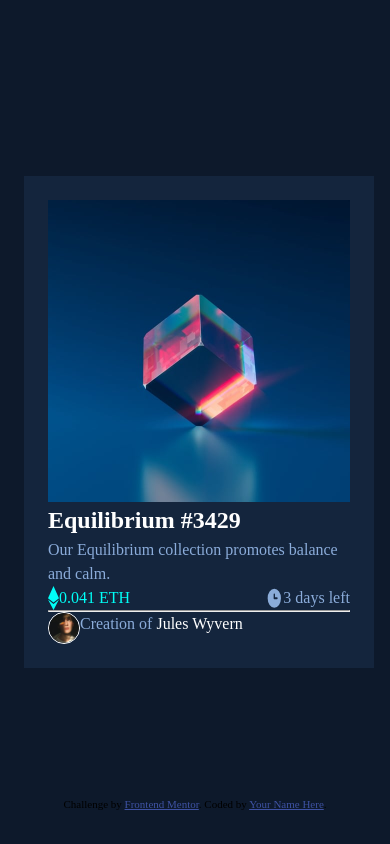
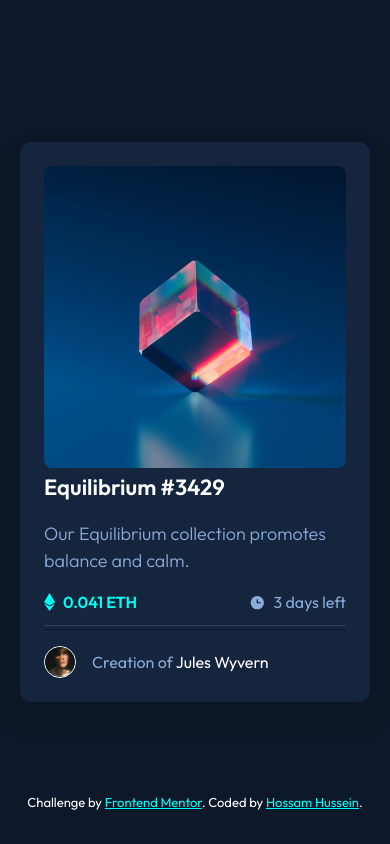
Before and after one commit to Hossam-Thabet/FrontEnd-Mentor-No.8, a plain HTML site: page index.html in a window 390 px wide. Drawn offline with Linux system fonts and the light colour scheme.

Commit message:
finished responsive design

```diff
--- a/index.html
+++ b/index.html
@@ -17,31 +17,38 @@
 <body>
 <main>
     <section class="card">
-      <img class="card__image" src="images/image-equilibrium.jpg" alt="equilibrium picture">
-      <h1 class="card__title">Equilibrium #3429</h1>
+      <div class="card__img-container">
+        <img class="card__image" src="images/image-equilibrium.jpg" alt="equilibrium picture">
+        <div class="card-img-hover"></div>
+        <img src="images/icon-view.svg" alt="">
+      </div>
+      <h1 class="card__title"><a href="#">Equilibrium #3429</a></h1>
       <p class="card__description">Our Equilibrium collection promotes balance and calm.</p>
       <div class="card__items flex-items">
         <div class="card__item flex-items">
-          <img class="card__icon" src="images/icon-ethereum.svg" alt="icon-ethereum">
+          <img class="card__icon1" src="images/icon-ethereum.svg" alt="icon-ethereum">
           <p class="card__value1">0.041 ETH</p>
         </div>
         <div class="card__item flex-items">
-          <img class="card__icon" src="images/icon-clock.svg" alt="icon-clock">
+          <img class="card__icon2" src="images/icon-clock.svg" alt="icon-clock">
           <p class="card__value2">3 days left</p>
         </div>
       </div>
-      <hr>
-      <div class="flex-items">
+      <div class="card__creation flex-items">
         <img class="card__avatar" src="images/image-avatar.png" alt="image-avatar">
-        <p class="card__creator">Creation of <span>Jules Wyvern</span></p>
+        <p class="card__creator">Creation of <a href="#">Jules Wyvern</a></p>
       </div>
     </section>
+    <!-- <div class="123">
+
+    </div> -->
+
 </main>
 
   <footer>
     <div class="attribution">
       Challenge by <a href="https://www.frontendmentor.io?ref=challenge" target="_blank">Frontend Mentor</a>.
-      Coded by <a href="#">Your Name Here</a>.
+      Coded by <a href="#">Hossam Hussein</a>.
     </div>
   </footer>
 </body>
--- a/style.css
+++ b/style.css
@@ -26,14 +26,13 @@ body {
   align-items: center;
   position: relative;
   background-color: var(--clr-Very-dark-blue-main);
+  font-family: outfit, sans-serif;
 }
 
 img, picture, video, canvas, svg {
   display: block;
   max-width: 100%;
 }
-
-
 
 /* Root */
 
@@ -45,60 +44,132 @@ img, picture, video, canvas, svg {
   --clr-Very-dark-blue-line: hsl(215, 32%, 27%);
 
   --main-font-size: 18px;
-
 }
 
  /* style */
 
- main {
-
+.card {
+  padding: 1.5rem;
+  background-color: var(--clr-Very-dark-blue-card);
+  border-radius: 0.75rem;
+  max-width: 21.875rem;   /* 350px */
+  width: 100%;
+  box-shadow: 0rem 1rem 0rem 1.5rem rgba(0,0,0,10%);
 }
 
+ @media (max-width:375px) {
   .card {
+    max-width: 327px ;
+  }
+ }
 
-  margin: auto 1.5rem;
-  padding: 1.5rem;
-  background-color: var(--clr-Very-dark-blue-card);
-  max-width: 21.875rem;  /* 350px */
+.card__img-container {
+  position: relative;
+  overflow: hidden;
+  border-radius: 0.5rem;
+}
+
+.card__image {
+  max-width: 18.875rem;  /* 302px  (350 - 3rem(48px)*/
   width: 100%;
 }
 
- @media (max-width:376px) {
-  .card {
-    margin: 1.5rem ;
-  }
+.card-img-hover {
+  position: absolute;
+  inset:0;
+  background-color: var(--clr-Cyan);
+  opacity: 0;
 }
 
- .card__image {
-  max-width: 18.75;
+.card__img-container:hover > .card-img-hover {
+  opacity: 0.4;
+  cursor: url(images/icons8-hand-cursor-32.png) , auto ;
+}
+
+.card-img-hover + img {
+  position: absolute;
+  top:50%;
+  left:50%;
+  transform: translate(-50%, -50%);
+  z-index: 2;
+  opacity: 0;
+}
+
+ .card__img-container:hover > .card-img-hover + img {
+  opacity:1;
  }
 
 .flex-items {
   display:flex;
+  align-items: center;
 }
 
- .card__title {
+.card__title a {
   color: white;
+  margin-top: 1rem;
+  font-size: 22px;
+  font-weight: 600;
+  text-decoration: none;
+  cursor: url(images/icons8-hand-cursor-32.png) , auto ;
+}
+
+.card__title a:hover {
+  color: var(--clr-Cyan);
 }
 
 .card__description {
-  color: var(--clr-Soft-blue)
+  color: var(--clr-Soft-blue);
+  margin-top: 1rem;
+  font-size: var(--main-font-size);
+  font-weight: 300;
+}
+
+@media (max-width:375px) {
+  .card__description {
+    font-size: 16px;
+  }
 }
 
 .card__items {
   justify-content: space-between;
+  margin-block: 1rem;
+  position: relative;
 }
 
- .card__icon {
-
+.card__icon1 {
+  width: 11px;
+  height: 18px;
+  margin-right: 0.5rem;
 }
 
 .card__value1 {
   color: var(--clr-Cyan);
+  font-weight: 600;
+}
+
+.card__icon2 {
+  width: 17px;
+  height: 17px;
+  margin-right: 0.5rem;
 }
 
 .card__value2 {
   color: var(--clr-Soft-blue);
+}
+
+.card__items::after {
+  content: "";
+  height: 5px;
+  width: 100%;
+  position: absolute;
+  border-top: 1px solid var(--clr-Very-dark-blue-line);
+  border-bottom: 1px solid var(--clr-Very-dark-blue-main);
+  background-color: var(--clr-Very-dark-blue-card);
+  bottom: -16px;
+}
+
+.card__creation {
+  margin-top: 2rem;
 }
 
 .card__avatar {
@@ -106,26 +177,39 @@ img, picture, video, canvas, svg {
   height: 2rem;
   border-radius: 50%;
   border:1px solid white;
+  margin-right: 1rem;
 }
 
 .card__creator {
   color: var(--clr-Soft-blue);
 }
 
- .card__creator span {
-  color: white;
+@media (max-width:375px) {
+  .card__creator  {
+    font-size: 16px;
+  }
 }
 
+.card__creator a {
+  color: white;
+  text-decoration: none;
+}
+
+.card__creator a:hover {
+  color: var(--clr-Cyan);
+  cursor: url(images/icons8-hand-cursor-32.png) , auto ;
+}
 
 .attribution {
-  font-size: 11px;
+  font-size: 13px;
   text-align: center;
   position: absolute;
   bottom: 2rem;
+  color:white;
   left: 0;
   right:0;
 }
 
 .attribution a {
-  color: hsl(228, 45%, 44%);
+  color: var(--clr-Cyan);
 }
```
Also changed, not shown: images/icons8-hand-cursor-32.png (added). Lines whose indentation alone changed are shown as unchanged.
